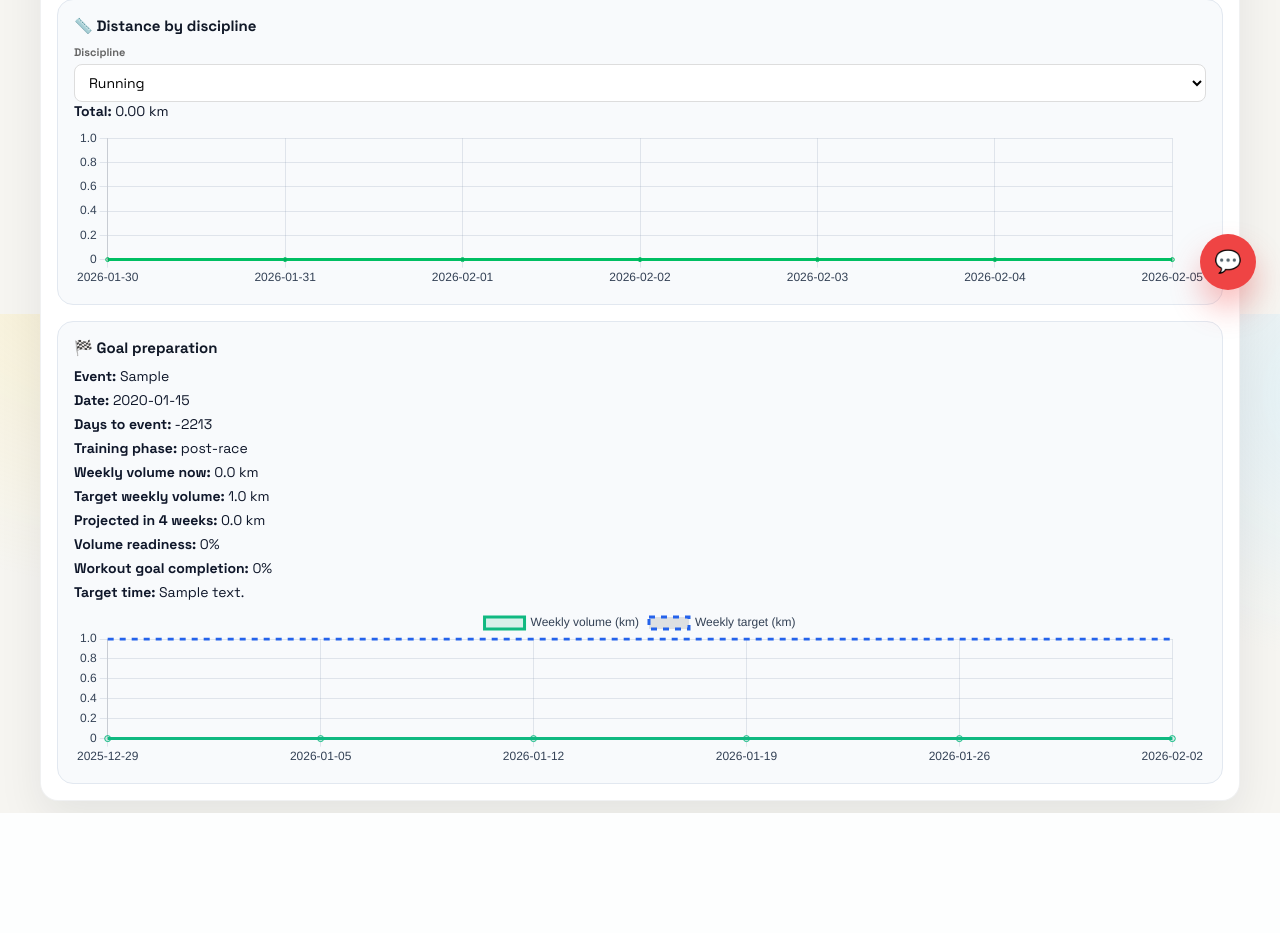
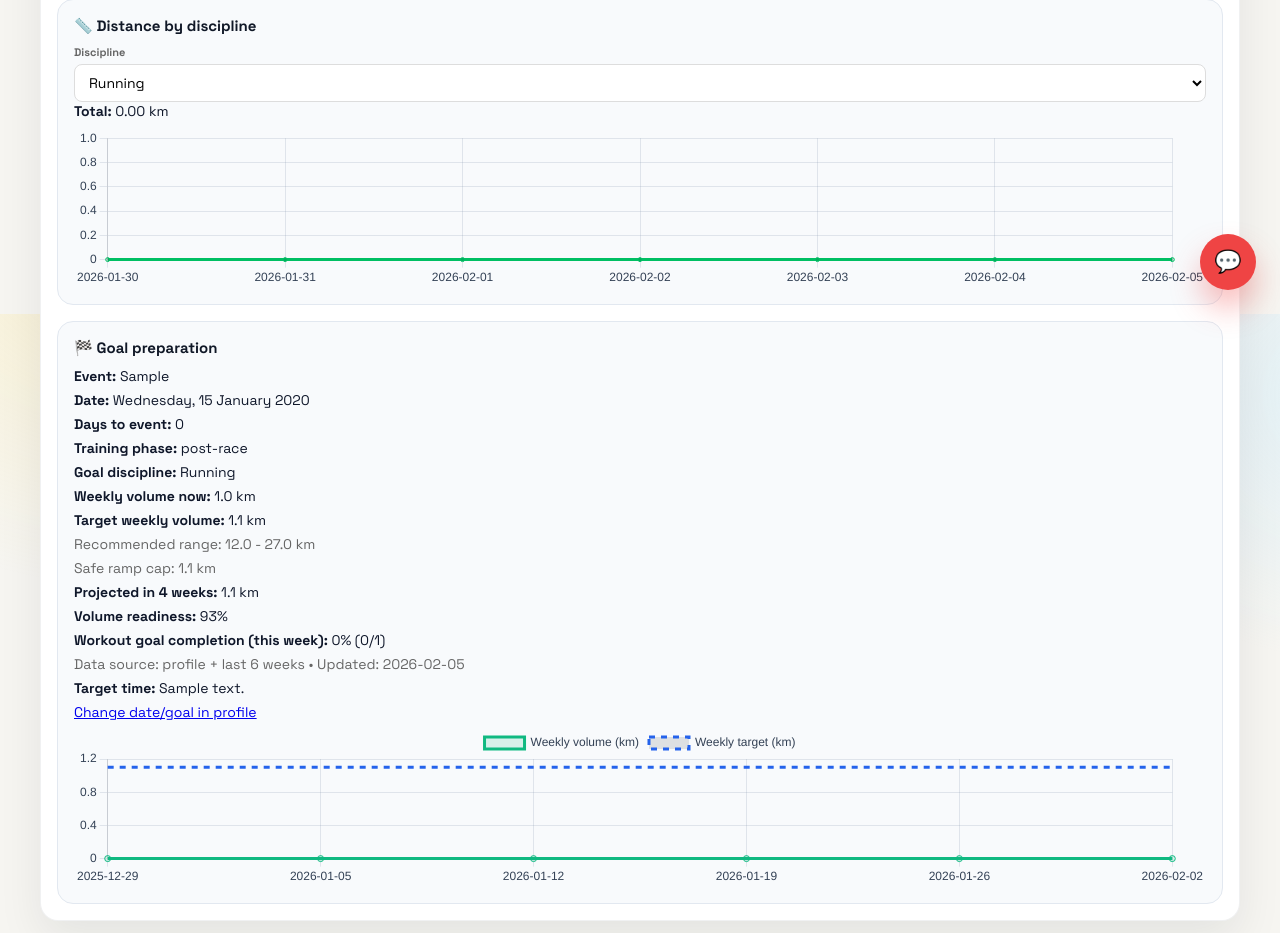
Before and after one commit to kub147/training-app, a Flask app: page /metrics in a window 1280 px wide. Shown: the part 486-1419 px from the top of the page. Before the commit the page ends 1299 px from the top, so only its background shows below. Run offline with Flask 3, Linux system fonts and the light colour scheme; a user stored in the database is signed in; tables that the repository leaves empty hold one stand-in row (values such as "Sample post"); some libraries are stand-ins or nearby versions.

Commit message:
better days to

```diff
--- a/app.py
+++ b/app.py
@@ -1501,11 +1501,12 @@ def get_checkin_signal_snapshot(user_id: int, days: int = 14, limit: int = 30) -
     }
 
 
-def get_recent_weekly_volume_km(user_id: int, weeks: int = 4) -> dict:
+def get_recent_weekly_volume_km(user_id: int, weeks: int = 4, include_types: set[str] | None = None) -> dict:
     """Returns last/previous/average weekly distance in km for recent window."""
     today = datetime.now().date()
     monday = today - timedelta(days=today.weekday())
     start_date = monday - timedelta(weeks=weeks - 1)
+    allowed = {t.lower() for t in include_types} if include_types else None
 
     acts = _load_user_activities_with_fallback(
         user_id=user_id,
@@ -1518,6 +1519,10 @@ def get_recent_weekly_volume_km(user_id: int, weeks: int = 4) -> dict:
         start_dt = _activity_start_dt(a)
         if not start_dt:
             continue
+        if allowed is not None:
+            at = (a.activity_type or "").lower()
+            if at not in allowed:
+                continue
         d = start_dt.date()
         ws = d - timedelta(days=d.weekday())
         buckets[ws] = buckets.get(ws, 0.0) + float(a.distance or 0.0) / 1000.0
@@ -1545,42 +1550,152 @@ def get_recent_weekly_volume_km(user_id: int, weeks: int = 4) -> dict:
     }
 
 
+def _infer_goal_discipline(profile_obj: UserProfile | None) -> str:
+    if not profile_obj:
+        return "run"
+
+    txt = " ".join([
+        profile_obj.target_event or "",
+        profile_obj.goals_text or "",
+        profile_obj.primary_sports or "",
+    ]).lower()
+
+    if any(k in txt for k in ("marathon", "maraton", "half marathon", "półmaraton", "polmaraton", "10k", "5k", "run", "bieg")):
+        return "run"
+    if any(k in txt for k in ("ride", "rower", "bike", "cycling", "kolar")):
+        return "ride"
+    if any(k in txt for k in ("swim", "pływ", "plyw", "basen")):
+        return "swim"
+    return "run"
+
+
+def _infer_goal_distance_km(profile_obj: UserProfile | None) -> float | None:
+    if not profile_obj:
+        return None
+
+    txt = " ".join([
+        profile_obj.target_event or "",
+        profile_obj.goals_text or "",
+    ]).lower()
+
+    if any(k in txt for k in ("half marathon", "półmaraton", "polmaraton", "21k", "21.1")):
+        return 21.1
+    if any(k in txt for k in ("marathon", "maraton", "42k", "42.2")):
+        return 42.2
+
+    m = re.search(r"(\d+(?:[.,]\d+)?)\s*(?:km|k)\b", txt)
+    if m:
+        try:
+            val = float(m.group(1).replace(",", "."))
+            if 3 <= val <= 120:
+                return val
+        except Exception:
+            pass
+    return None
+
+
+def _recommended_weekly_volume_range_km(goal_discipline: str, goal_distance_km: float | None, days_per_week: int | None) -> tuple[float, float]:
+    dpw = max(2, min(7, int(days_per_week or 4)))
+    factor_map = {2: 0.75, 3: 0.88, 4: 1.0, 5: 1.12, 6: 1.22, 7: 1.30}
+    f = factor_map.get(dpw, 1.0)
+
+    if goal_discipline == "run":
+        dist = float(goal_distance_km or 0.0)
+        if dist >= 40:
+            base_low, base_high = 42.0, 82.0
+        elif dist >= 20:
+            base_low, base_high = 28.0, 62.0
+        elif dist >= 10:
+            base_low, base_high = 18.0, 44.0
+        elif dist >= 5:
+            base_low, base_high = 14.0, 32.0
+        else:
+            base_low, base_high = 16.0, 36.0
+    elif goal_discipline == "ride":
+        base_low, base_high = 80.0, 260.0
+    elif goal_discipline == "swim":
+        base_low, base_high = 4.0, 18.0
+    else:
+        return 0.0, 0.0
+
+    return round(base_low * f, 1), round(base_high * f, 1)
+
+
 def build_goal_progress(user_id: int, profile_obj: UserProfile | None, range_days: int, stats: dict) -> dict | None:
     if not profile_obj or not profile_obj.target_date:
         return None
 
     today = datetime.now().date()
     days_left = (profile_obj.target_date - today).days
-    vol = get_recent_weekly_volume_km(user_id=user_id, weeks=6)
+
+    goal_discipline = _infer_goal_discipline(profile_obj)
+    include_types = None
+    if goal_discipline == "run":
+        include_types = {"run", "trailrun", "virtualrun"}
+    elif goal_discipline == "ride":
+        include_types = {"ride", "virtualride"}
+    elif goal_discipline == "swim":
+        include_types = {"swim"}
+
+    vol = get_recent_weekly_volume_km(user_id=user_id, weeks=6, include_types=include_types)
     avg_week = float(vol.get("avg_week_km", 0.0) or 0.0)
     last_week = float(vol.get("last_week_km", 0.0) or 0.0)
-    current_weekly = max(avg_week, last_week, 0.0)
+    declared_weekly = float(profile_obj.weekly_distance_km or 0.0)
+    current_weekly = max(avg_week, last_week, declared_weekly, 0.0)
+    if current_weekly <= 0 and vol.get("weekly_series"):
+        current_weekly = max(float(x or 0.0) for x in vol["weekly_series"])
 
     risk = (profile_obj.risk_tolerance or "balanced").lower()
-    ramp_pct = {"conservative": 0.06, "aggressive": 0.14}.get(risk, 0.10)
-
-    weeks_left = max(0, int(days_left // 7))
-    target_weekly = float(profile_obj.weekly_distance_km or 0.0)
-    if target_weekly <= 0:
-        target_weekly = round(current_weekly * (1.0 + ramp_pct * min(weeks_left, 8)), 1)
-    target_weekly = max(target_weekly, current_weekly)
+    ramp_pct = {"conservative": 0.05, "aggressive": 0.11}.get(risk, 0.08)
+
+    weeks_left = max(0, int((days_left + 6) // 7))
+    low_rec, high_rec = _recommended_weekly_volume_range_km(
+        goal_discipline=goal_discipline,
+        goal_distance_km=_infer_goal_distance_km(profile_obj),
+        days_per_week=profile_obj.days_per_week,
+    )
+
+    bias = {"conservative": 0.35, "aggressive": 0.75}.get(risk, 0.55)
+    recommended_peak = low_rec + (high_rec - low_rec) * bias if high_rec > 0 else 0.0
+    if declared_weekly > 0:
+        recommended_peak = max(recommended_peak, declared_weekly)
+    if recommended_peak <= 0:
+        recommended_peak = max(current_weekly, declared_weekly)
+
+    growth_weeks = max(1, min(10, weeks_left))
+    safe_cap = current_weekly * (1.0 + ramp_pct * growth_weeks) if current_weekly > 0 else recommended_peak
+
+    target_weekly = min(recommended_peak, safe_cap) if recommended_peak > 0 else safe_cap
+    if current_weekly > 0:
+        target_weekly = max(target_weekly, current_weekly)
+
+    if current_weekly > 0:
+        projected_cap = current_weekly * (1.0 + ramp_pct * min(4, growth_weeks))
+        projected_4w = min(target_weekly, projected_cap)
+    else:
+        projected_4w = target_weekly
 
     weekly_goal = int(profile_obj.weekly_goal_workouts or 3)
     weekly_goal = max(1, weekly_goal)
-    workouts_done = int(stats.get("count", 0) or 0)
-    goal_target = max(1, int(round((weekly_goal * range_days) / 7)))
-    completion_pct = int(round(min(100.0, (workouts_done / max(1, goal_target)) * 100.0)))
+    week_start = today - timedelta(days=today.weekday())
+    this_week_acts = _load_user_activities_with_fallback(
+        user_id=user_id,
+        start=datetime.combine(week_start, datetime.min.time()),
+        end=datetime.combine(today + timedelta(days=1), datetime.min.time()),
+        order_asc=True,
+    )
+    workouts_done = sum(1 for a in this_week_acts if _activity_start_dt(a))
+    completion_pct = int(round(min(100.0, (workouts_done / max(1, weekly_goal)) * 100.0)))
 
     if days_left <= 0:
         phase = tr("po starcie", "post-race")
     elif days_left <= 14:
         phase = tr("taper", "taper")
-    elif days_left <= 56:
+    elif days_left <= 84:
         phase = tr("build", "build")
     else:
         phase = tr("base", "base")
 
-    projected_4w = round(current_weekly * (1.0 + ramp_pct * min(4, weeks_left or 4)), 1)
     readiness_pct = 0
     if target_weekly > 0:
         readiness_pct = int(round(min(100.0, (current_weekly / target_weekly) * 100.0)))
@@ -1588,18 +1703,26 @@ def build_goal_progress(user_id: int, profile_obj: UserProfile | None, range_day
     return {
         "event": profile_obj.target_event or tr("Cel", "Goal"),
         "target_date": profile_obj.target_date.isoformat(),
-        "days_left": days_left,
+        "target_date_pretty": format_dt(profile_obj.target_date, "long"),
+        "days_left": max(0, days_left),
         "phase": phase,
         "risk": risk,
+        "goal_discipline": goal_discipline,
+        "volume_source": tr("profil + ostatnie 6 tygodni", "profile + last 6 weeks"),
         "weekly_volume_now": round(current_weekly, 1),
         "weekly_volume_target": round(target_weekly, 1),
-        "weekly_volume_projected_4w": projected_4w,
+        "weekly_volume_target_min": round(low_rec, 1) if high_rec > 0 else None,
+        "weekly_volume_target_max": round(high_rec, 1) if high_rec > 0 else None,
+        "weekly_volume_safe_cap": round(safe_cap, 1),
+        "weekly_volume_projected_4w": round(projected_4w, 1),
         "target_time_text": profile_obj.target_time_text or "",
         "weekly_labels": vol.get("weekly_labels", []),
         "weekly_series": vol.get("weekly_series", []),
         "readiness_pct": readiness_pct,
         "completion_pct": completion_pct,
         "weekly_goal": weekly_goal,
+        "workouts_done_this_week": workouts_done,
+        "updated_on": today.isoformat(),
     }
 
 
--- a/templates/metrics.html
+++ b/templates/metrics.html
@@ -127,17 +127,24 @@
                 <div class="chart-title">{{ tx('🏁 Przygotowanie do celu','🏁 Goal preparation') }}</div>
                 <div class="goal-meta">
                     <p><b>{{ tx('Wydarzenie','Event') }}:</b> {{ goal_progress.event }}</p>
-                    <p><b>{{ tx('Data','Date') }}:</b> {{ goal_progress.target_date }}</p>
+                    <p><b>{{ tx('Data','Date') }}:</b> {{ goal_progress.target_date_pretty or goal_progress.target_date }}</p>
                     <p><b>{{ tx('Dni do startu','Days to event') }}:</b> {{ goal_progress.days_left }}</p>
                     <p><b>{{ tx('Faza przygotowania','Training phase') }}:</b> {{ goal_progress.phase }}</p>
+                    <p><b>{{ tx('Dyscyplina celu','Goal discipline') }}:</b> {{ activity_label(goal_progress.goal_discipline) }}</p>
                     <p><b>{{ tx('Objętość tygodniowa teraz','Weekly volume now') }}:</b> {{ goal_progress.weekly_volume_now }} km</p>
                     <p><b>{{ tx('Objętość docelowa','Target weekly volume') }}:</b> {{ goal_progress.weekly_volume_target }} km</p>
+                    {% if goal_progress.weekly_volume_target_min is not none and goal_progress.weekly_volume_target_max is not none %}
+                    <p class="goal-sub">{{ tx('Zakres orientacyjny','Recommended range') }}: {{ goal_progress.weekly_volume_target_min }} - {{ goal_progress.weekly_volume_target_max }} km</p>
+                    {% endif %}
+                    <p class="goal-sub">{{ tx('Bezpieczny limit (rampa)','Safe ramp cap') }}: {{ goal_progress.weekly_volume_safe_cap }} km</p>
                     <p><b>{{ tx('Prognoza za 4 tygodnie','Projected in 4 weeks') }}:</b> {{ goal_progress.weekly_volume_projected_4w }} km</p>
                     <p><b>{{ tx('Gotowość objętości','Volume readiness') }}:</b> {{ goal_progress.readiness_pct }}%</p>
-                    <p><b>{{ tx('Realizacja celu treningów','Workout goal completion') }}:</b> {{ goal_progress.completion_pct }}%</p>
+                    <p><b>{{ tx('Realizacja celu treningów (ten tydzień)','Workout goal completion (this week)') }}:</b> {{ goal_progress.completion_pct }}% ({{ goal_progress.workouts_done_this_week }}/{{ goal_progress.weekly_goal }})</p>
+                    <p class="goal-sub">{{ tx('Źródło wyliczeń','Data source') }}: {{ goal_progress.volume_source }} • {{ tx('Aktualizacja','Updated') }}: {{ goal_progress.updated_on }}</p>
                     {% if goal_progress.target_time_text %}
                     <p><b>{{ tx('Docelowy czas','Target time') }}:</b> {{ goal_progress.target_time_text }}</p>
                     {% endif %}
+                    <p class="goal-sub"><a href="/profile">{{ tx('Zmień datę/cel w profilu','Change date/goal in profile') }}</a></p>
                 </div>
                 <div class="chart-fixed">
                     <canvas id="goalVolumeChart"></canvas>
```
